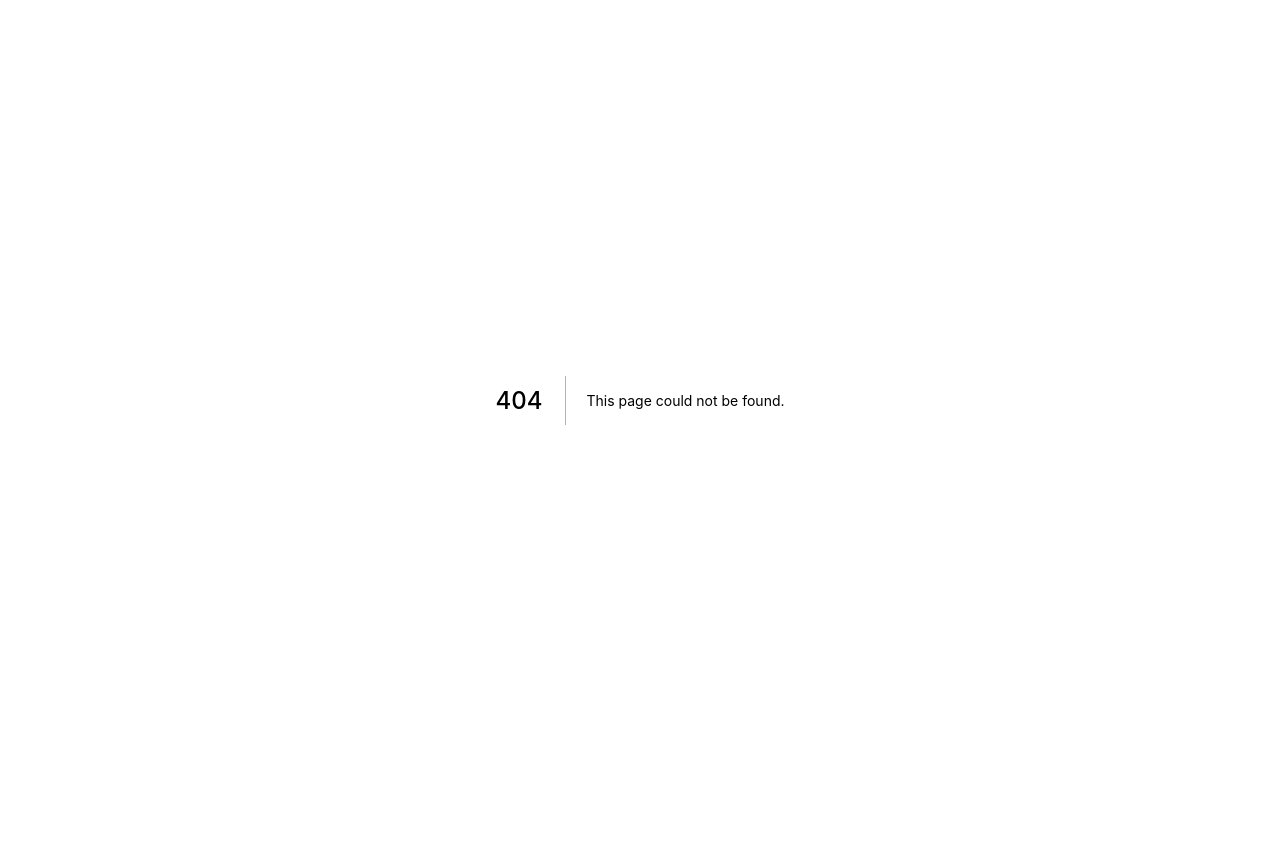
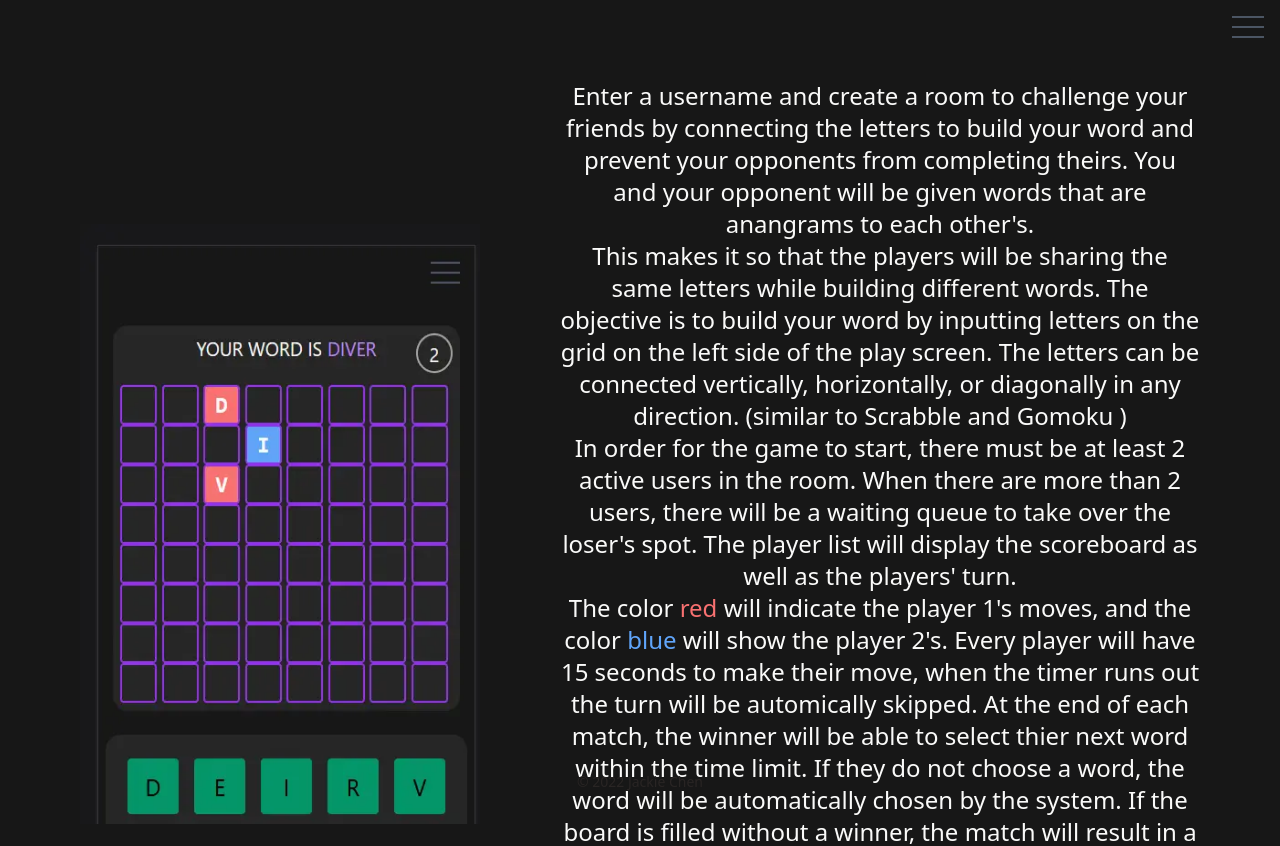
Before and after one commit to jchen396/GRAMANA, a Next.js app in the folder client/: page /howtoplay in a window 1280 px wide. Before the commit this address had no page. Shown: the top 846 px of the page. Before the commit the page ends 800 px from the top, so only its background shows below. Built offline with nearby package versions, Linux system fonts and the light colour scheme.

Commit message:
added a howtoplay page

```diff
--- a/client/components/Navbar.tsx
+++ b/client/components/Navbar.tsx
@@ -30,15 +30,27 @@ const Navbar = () => {
 			</div>
 			<div
 				className={`z-20 py-10 absolute flex flex-col w-screen justify-center items-center space-y-5 bg-neutral-700  transform transition duration-500 ease-in-out ${
-          toggle ? "translate-y-0 opacity-1" : "opacity-0 -translate-y-full"
+					toggle
+						? "translate-y-0 opacity-1"
+						: "opacity-0 -translate-y-full"
 				}`}
 			>
 				<Link href="/">
-          <a className="text-4xl text-stone-400 hover:text-stone-50">Home</a>
+					<a className="text-4xl text-stone-400 hover:text-stone-50">
+						Home
+					</a>
 				</Link>
 				<br />
 				<Link href="/about">
-          <a className="text-4xl text-stone-400 hover:text-stone-50">About</a>
+					<a className="text-4xl text-stone-400 hover:text-stone-50">
+						About
+					</a>
+				</Link>
+				<br />
+				<Link href="/howtoplay">
+					<a className="text-4xl text-stone-400 hover:text-stone-50">
+						How To Play
+					</a>
 				</Link>
 			</div>
 		</>
--- a/client/pages/about/index.tsx
+++ b/client/pages/about/index.tsx
@@ -9,8 +9,8 @@ const index = () => {
 			<div className="w-screen h-screen bg-neutral-900 flex flex-col space-y-10 items-center justify-center space-x-20">
 				<h1 className="text-stone-50 text-2xl text-center">
 					GRAMANA is a free online multiplayer browser word game.
-          <br /> This web application was built using NextJS, TailwindCSS, and
-          SocketIO.
+					<br /> This web application was built using NextJS,
+					TailwindCSS, and SocketIO.
 				</h1>
 				<Link href="https://github.com/jchen396/GRAMANA">
 					<GitHubIcon
--- /dev/null
+++ b/client/pages/howtoplay/index.tsx
@@ -0,0 +1,54 @@
+import Image from "next/image";
+import React from "react";
+import Layout from "../../components/Layout";
+
+const index = () => {
+	return (
+		<Layout>
+			<div className="w-screen h-screen flex flex-wrap ">
+				<div className="pt-10 bg-neutral-900 w-full flex flex-wrap justify-center items-center space-y-10 sm:space-x-20">
+					<Image
+						src="/images/example.webp"
+						width="400"
+						height="600"
+					/>
+					<article className="text-stone-50 md:text-2xl text-lg text-center w-3/4 sm:w-1/2">
+						Enter a username and create a room to challenge your
+						friends by connecting the letters to build your word and
+						prevent your opponents from completing theirs. You and
+						your opponent will be given words that are anangrams to
+						each other's.
+						<br /> This makes it so that the players will be sharing
+						the same letters while building different words. The
+						objective is to build your word by inputting letters on
+						the grid on the left side of the play screen. The
+						letters can be connected vertically, horizontally, or
+						diagonally in any direction. &#40;similar to Scrabble
+						and Gomoku &#41; <br />
+						In order for the game to start, there must be at least 2
+						active users in the room. When there are more than 2
+						users, there will be a waiting queue to take over the
+						loser's spot. The player list will display the
+						scoreboard as well as the players' turn. <br />
+						The color <span className="text-red-400">red</span> will
+						indicate the player 1's moves, and the color{" "}
+						<span className="text-blue-400">blue</span> will show
+						the player 2's. Every player will have 15 seconds to
+						make their move, when the timer runs out the turn will
+						be automically skipped. At the end of each match, the
+						winner will be able to select thier next word within the
+						time limit. If they do not choose a word, the word will
+						be automatically chosen by the system. If the board is
+						filled without a winner, the match will result in a tie,
+						and the match will be restarted with the same players.
+						<br /> Keep in mind there is a chat room at the bottom
+						right. Feel free to use it to interact with other users
+						in the room! Last, but not least, have fun!
+					</article>
+				</div>
+			</div>
+		</Layout>
+	);
+};
+
+export default index;
--- a/client/pages/rooms/[id].tsx
+++ b/client/pages/rooms/[id].tsx
@@ -29,7 +29,7 @@ const Room = () => {
 					/>
 					<link rel="icon" href="/favicon.ico" />
 				</Head>
-        <div className="sm:w-screen sm:h-screen bg-neutral-900 flex flex-wrap items-center justify-center lg:space-x-20">
+				<div className="sm:w-screen bg-neutral-900  sm:h-screen flex flex-wrap items-center justify-center lg:space-x-20">
 					<PlayScreen />
 					<ChatBox roomCode={roomCode} userName={userName} />
 				</div>
```
Also changed, not shown: client/public/images/example.webp (added). Lines whose indentation alone changed are shown as unchanged.
